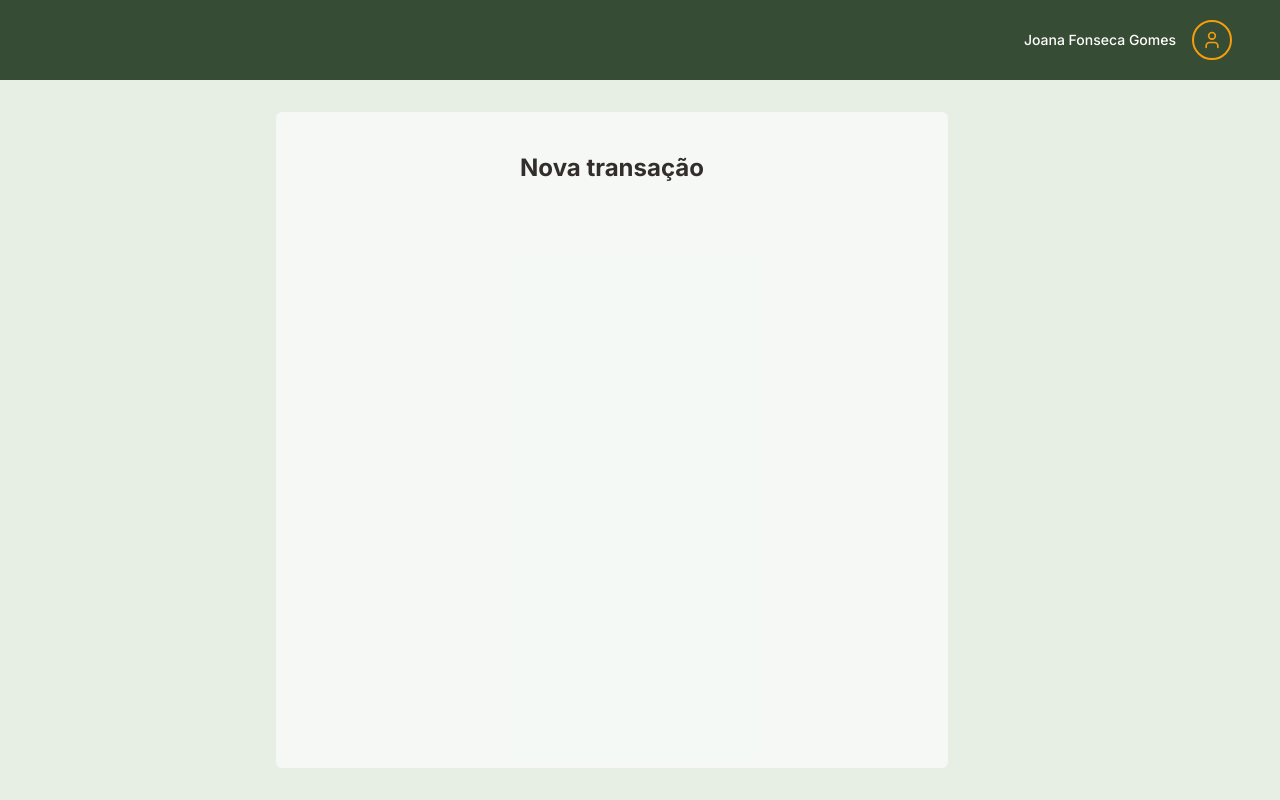
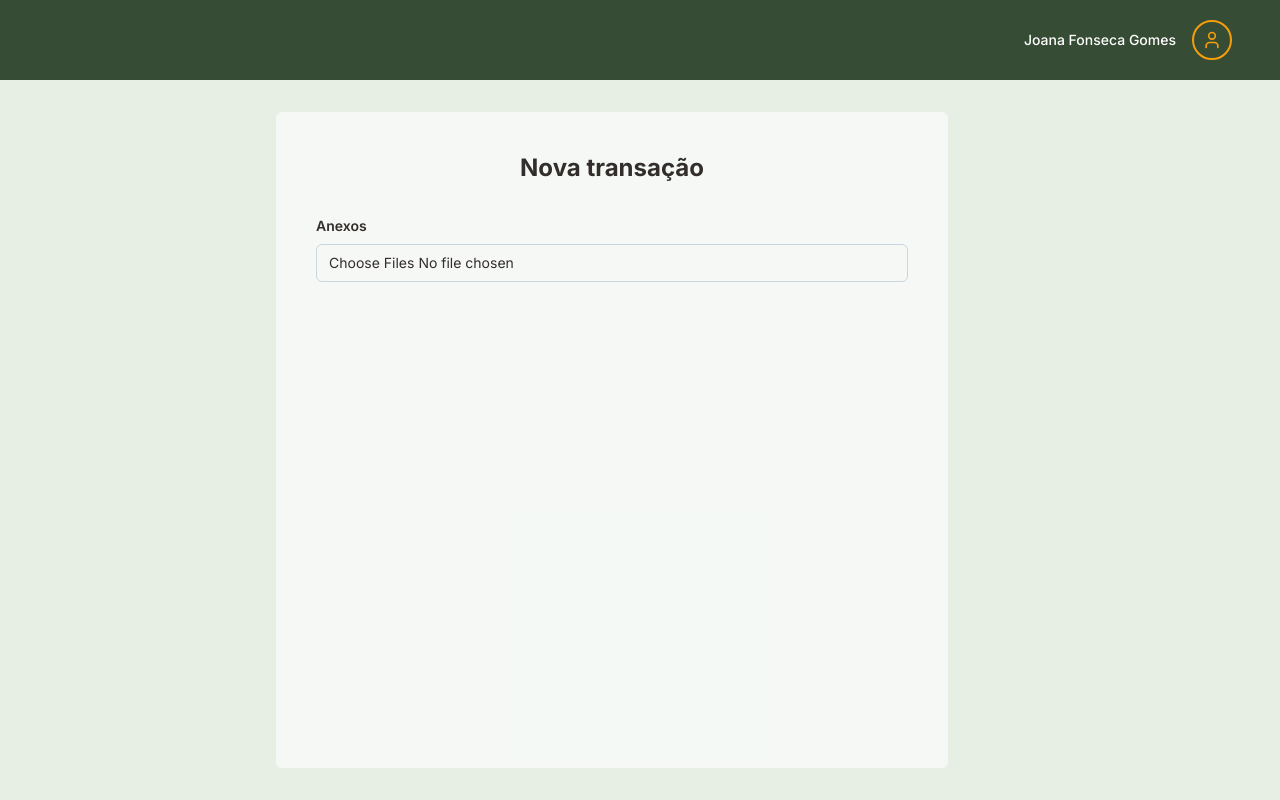
Before and after one commit to elandro18/app-financa-grupo1, a Next.js app: page /nova-transacao in a window 1280 px wide. Built offline with nearby package versions, Linux system fonts and the light colour scheme.

Commit message:
feat: inclusão de campo para anexos em Nova transação

```diff
--- a/src/app/(logged)/nova-transacao/_components/NovaTransacaoForm/index.tsx
+++ b/src/app/(logged)/nova-transacao/_components/NovaTransacaoForm/index.tsx
@@ -1,6 +1,6 @@
 "use client";
 
-import { useEffect, useRef } from "react";
+import { useEffect, useRef, useState } from "react";
 import { useRouter } from "next/navigation";
 import { useTransactions } from "@/contexts/Transactions";
 import { getCurrentUser } from "@/lib/auth";
@@ -14,6 +14,7 @@ export function NovaTransacaoForm() {
   const router = useRouter();
   const { addTransaction } = useTransactions();
   const ref = useRef<HTMLElement>(null);
+  const [attachments, setAttachments] = useState<File[]>([]);
 
   // Stable ref so the effect closure never goes stale
   const addTransactionRef = useRef(addTransaction);
@@ -34,6 +35,14 @@ export function NovaTransacaoForm() {
         pixKey?: string;
       };
 
+      const attachmentMeta = attachments.map((file) => ({
+        id: crypto.randomUUID(),
+        name: file.name,
+        size: file.size,
+        type: file.type,
+        url: URL.createObjectURL(file),
+      }));
+
       // Saque and Depósito to own account don't carry ag/conta from the WC —
       // enrich here with the logged-in user's own account data.
       const needsOwnAccount = type === 'Saque' || (type === 'Depósito' && amount > 0);
@@ -47,6 +56,7 @@ export function NovaTransacaoForm() {
         agency:  ownAccount ? ownAccount.agency  : agency,
         account: ownAccount ? ownAccount.number  : account,
         pixKey,
+        attachments: attachmentMeta,
       });
       router.push("/home");
     };
@@ -59,11 +69,57 @@ export function NovaTransacaoForm() {
       el.removeEventListener("submit", handleSubmit);
       el.removeEventListener("cancel", handleCancel);
     };
-  }, []); // runs once on mount — element is always in DOM at this point
+  }, [attachments]); // runs once on mount and when attachments change so closure stays current
+
+  const handleFilesChange = (event: React.ChangeEvent<HTMLInputElement>) => {
+    const files = event.target.files;
+    if (!files) return;
+    setAttachments(Array.from(files));
+  };
+
+  const removeAttachment = (index: number) => {
+    setAttachments((prev) => prev.filter((_, idx) => idx !== index));
+  };
 
   return (
     <main className="bg-white/60 rounded-md p-8 md:p-10 w-full max-w-2xl">
       <h1 className="text-2xl font-bold text-center mb-8">Nova transação</h1>
+
+      <div className="mb-6">
+        <label className="block text-sm font-semibold mb-2" htmlFor="transaction-attachments">
+          Anexos
+        </label>
+        <input
+          id="transaction-attachments"
+          type="file"
+          multiple
+          onChange={handleFilesChange}
+          className="block w-full rounded-md border border-slate-300 px-3 py-2 text-sm"
+        />
+        {attachments.length > 0 ? (
+          <div className="mt-3 space-y-2">
+            {attachments.map((file, index) => (
+              <div
+                key={`${file.name}-${file.size}-${index}`}
+                className="flex items-center justify-between gap-3 rounded-md border border-slate-200 bg-slate-50 px-3 py-2 text-sm"
+              >
+                <div>
+                  <div className="font-medium">{file.name}</div>
+                  <div className="text-slate-500">{(file.size / 1024).toFixed(1)} KB</div>
+                </div>
+                <button
+                  type="button"
+                  onClick={() => removeAttachment(index)}
+                  className="rounded-md border border-slate-300 bg-white px-3 py-1 text-xs text-slate-700 hover:bg-slate-100"
+                >
+                  Remover
+                </button>
+              </div>
+            ))}
+          </div>
+        ) : null}
+      </div>
+
       <bb-new-transaction-list ref={ref} />
     </main>
   );
```
Also changed, not shown: src/app/(logged)/_components/TransactionDetailModal/types/index.ts (+9 -0 lines).
